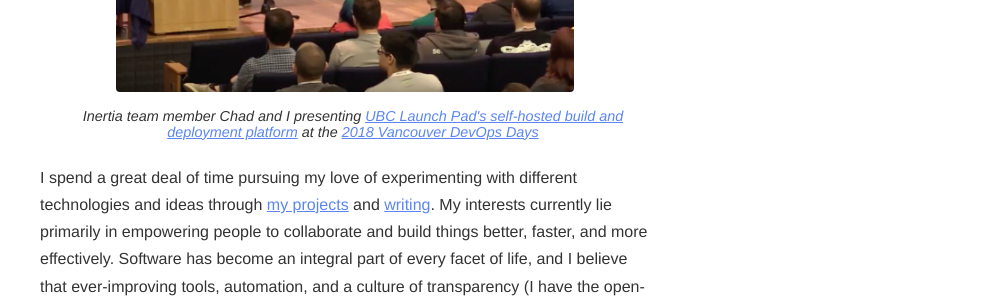
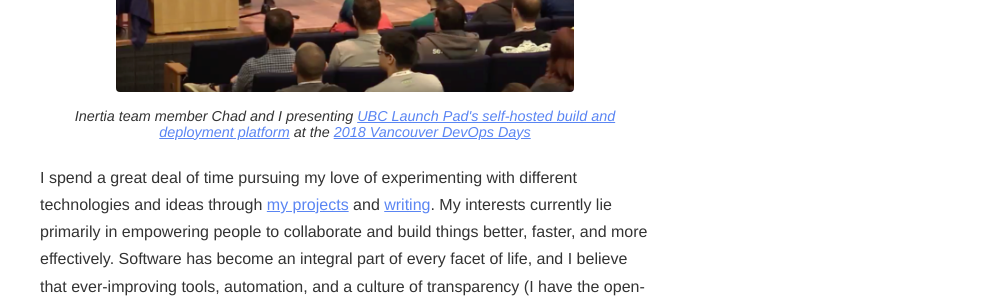
Before and after one commit to bobheadxi/bobheadxi.github.io, a Jekyll site: the page built from about.md, in a window 1280 px wide. Shown: the part 1352-1652 px from the top of the page, without its empty margins (295-1280 px from the left). Built offline with Jekyll 4.4.1, drawn with Linux system fonts in a browser that asks for light colours; nearby versions of some CDN libraries.

Commit message:
remove width from figcaption

```diff
--- a/_sass/base/general.sass
+++ b/_sass/base/general.sass
@@ -64,7 +64,6 @@
 	margin-right: 0.5rem
 	margin-left: 0.5rem
 	margin-top: 0.5rem
-	width: 100%
 	text-align: center
 	font-size: 0.9rem
 	font-style: italic
```
